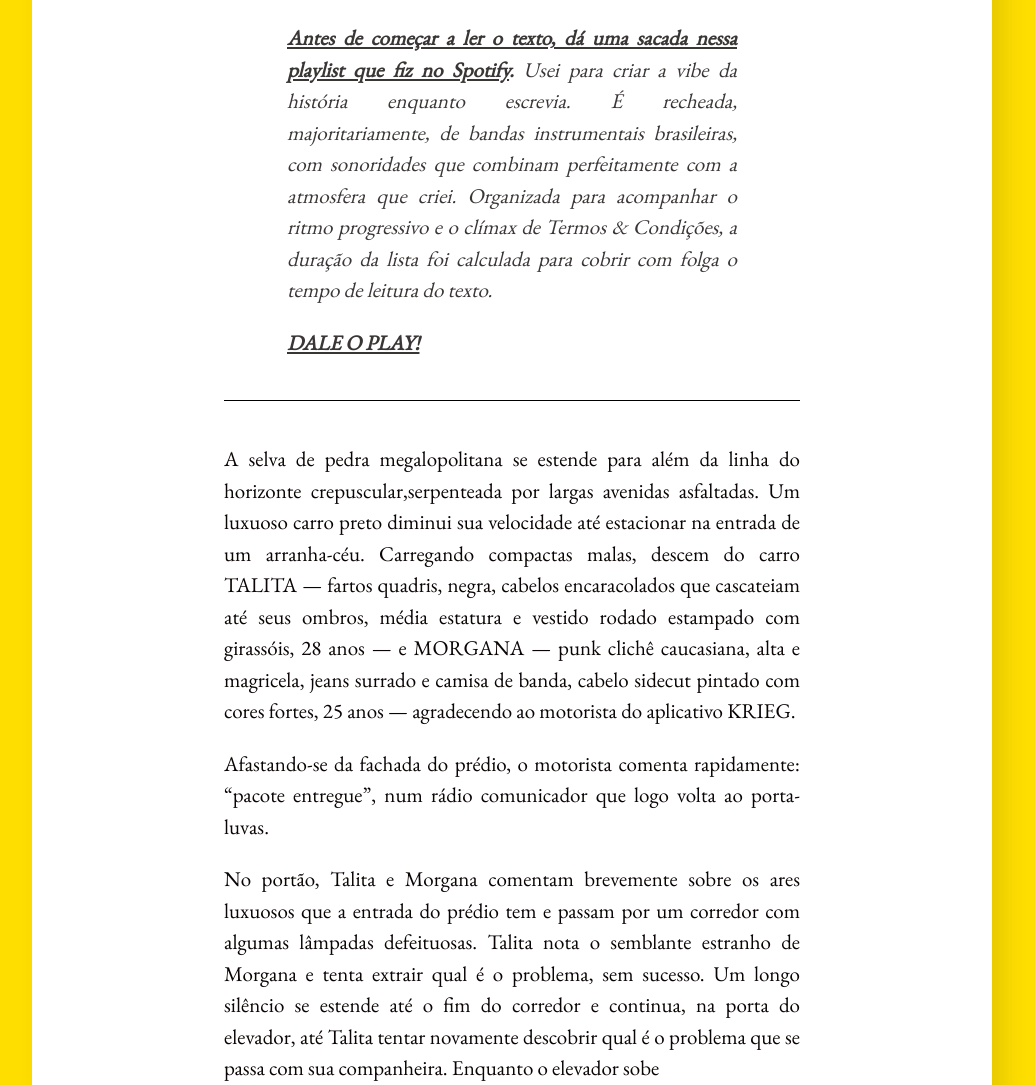
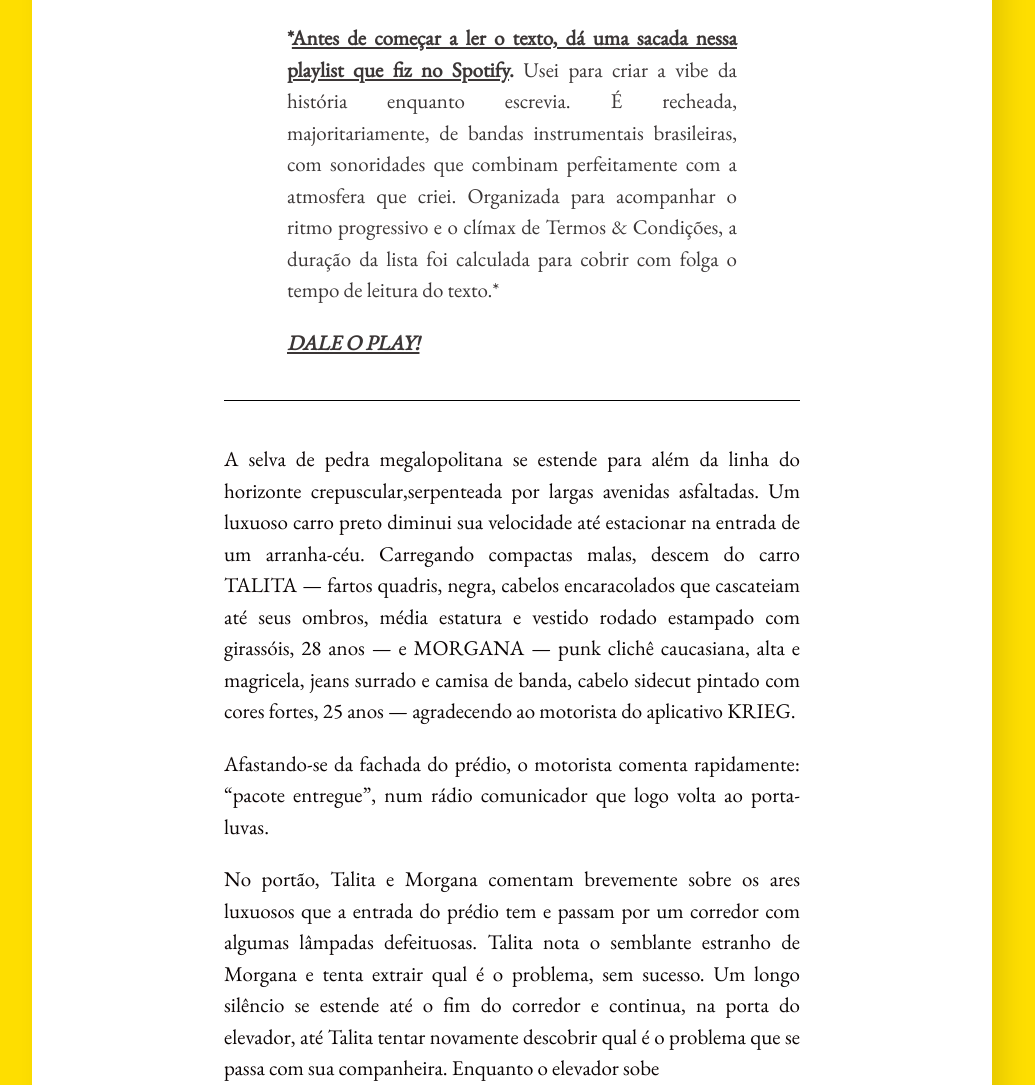
Before and after one commit to tropicaos/laueu, a Jekyll site: the page built from _posts/2020-07-04-termos-condições.md, in a window 1280 px wide. Shown: the part 1187-2272 px from the top of the page, without its empty margins (128-1163 px from the left). Built offline with Jekyll 4.4.1, drawn with Linux system fonts in a browser that asks for light colours; grey boxes are pictures that could not be loaded.

```diff
--- a/_posts/2020-07-04-termos-condições.md
+++ b/_posts/2020-07-04-termos-condições.md
@@ -10,7 +10,7 @@ date: 2019-01-01T18:34:28.857Z
 
 [![](https://miro.medium.com/max/1080/1*r5SCzwgdWFof2T65JluRZw.png)](https://open.spotify.com/user/8p7m6aps2kw1fius7edvoiu68/playlist/0MMS0CWIcIF02UCBmac4EU?si=KPwnPawXSG-wIMhGTS8tcw)
 
-> ***[Antes de começar a ler o texto, dá uma sacada nessa playlist que fiz no Spotify](https://open.spotify.com/playlist/0MMS0CWIcIF02UCBmac4EU?si=fv_psp-KT8CpVsbSjfYoYw).** Usei para criar a vibe da história enquanto escrevia. É recheada, majoritariamente, de bandas instrumentais brasileiras, com sonoridades que combinam perfeitamente com a atmosfera que criei. Organizada para acompanhar o ritmo progressivo e o clímax de Termos & Condições, a duração da lista foi calculada para cobrir com folga o tempo de leitura do texto.*
+> **\*[Antes de começar a ler o texto, dá uma sacada nessa playlist que fiz no Spotify](https://open.spotify.com/playlist/0MMS0CWIcIF02UCBmac4EU?si=fv_psp-KT8CpVsbSjfYoYw).** Usei para criar a vibe da história enquanto escrevia. É recheada, majoritariamente, de bandas instrumentais brasileiras, com sonoridades que combinam perfeitamente com a atmosfera que criei. Organizada para acompanhar o ritmo progressivo e o clímax de Termos & Condições, a duração da lista foi calculada para cobrir com folga o tempo de leitura do texto.*
 >
 > ***[DALE O PLAY!](https://open.spotify.com/playlist/0MMS0CWIcIF02UCBmac4EU?si=fv_psp-KT8CpVsbSjfYoYw)***
 
@@ -22,7 +22,7 @@ Afastando-se da fachada do prédio, o motorista comenta rapidamente: “pacote e
 
 No portão, Talita e Morgana comentam brevemente sobre os ares luxuosos que a entrada do prédio tem e passam por um corredor com algumas lâmpadas defeituosas. Talita nota o semblante estranho de Morgana e tenta extrair qual é o problema, sem sucesso. Um longo silêncio se estende até o fim do corredor e continua, na porta do elevador, até Talita tentar novamente descobrir qual é o problema que se passa com sua companheira. Enquanto o elevador sobe
 
-![](https://miro.medium.com/max/588/1*QMYx9sjG42Eyhy6MREIC-Q.png)
+![](https://miro.medium.com/max/588/1*QMYx9sjG42Eyhy6MREIC-Q.png "trecho do roteiro")
 
 Imediatamente Morgana nota que sua argumentação enfática pesou a atmosfera de uma viagem que nada tinha a ver com sociopolítica e sim com diversão. Remenda argumentando que vai tentar deixar todos esses problemas de lado enquanto estiverem curtindo o apartamento alugado. Talita salienta que elas só têm três dias naquele apê e que deveriam aproveitar do jeito mais distante possível da política possível, com sexo, drogas e açaí.
 
```
